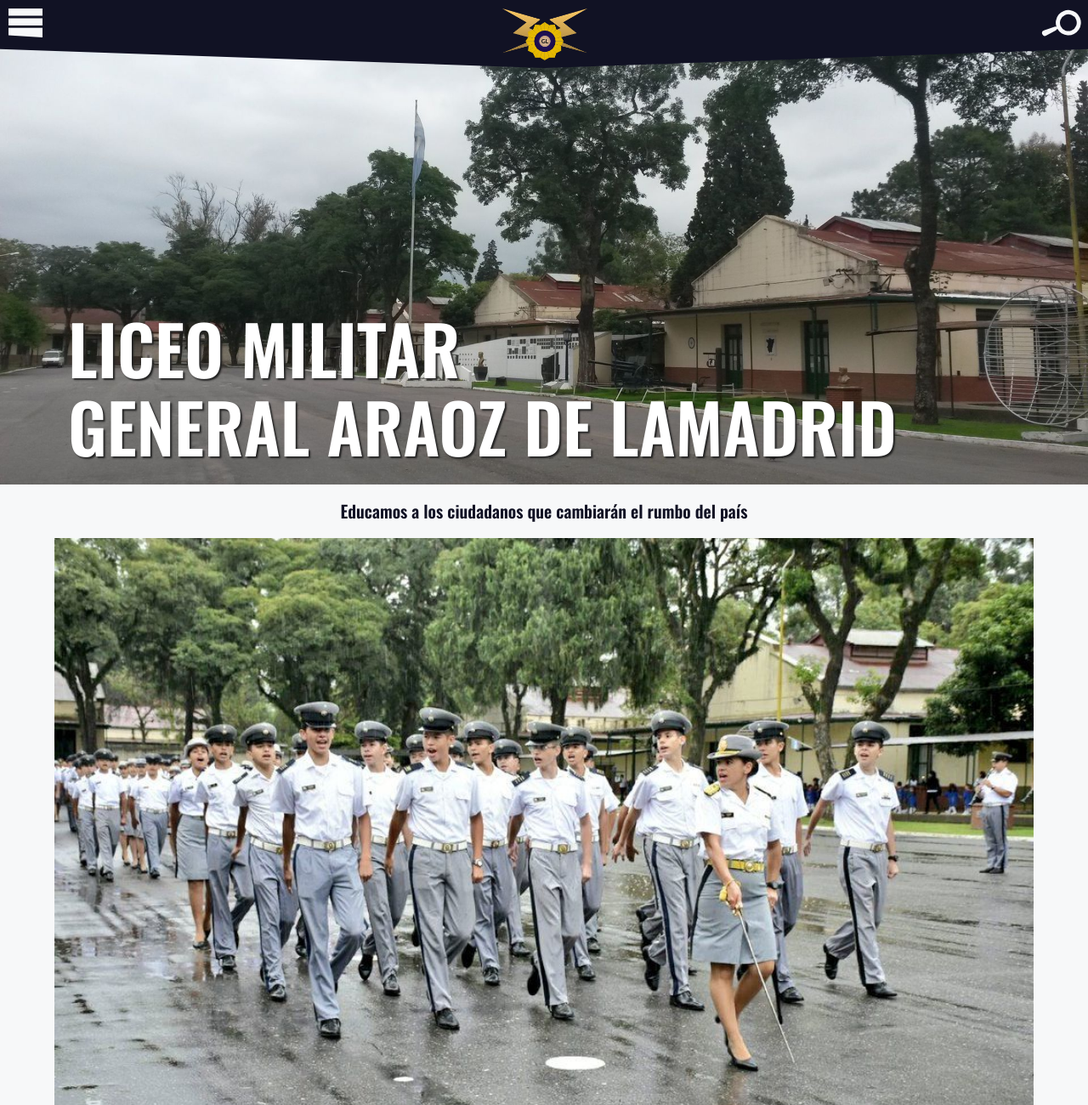
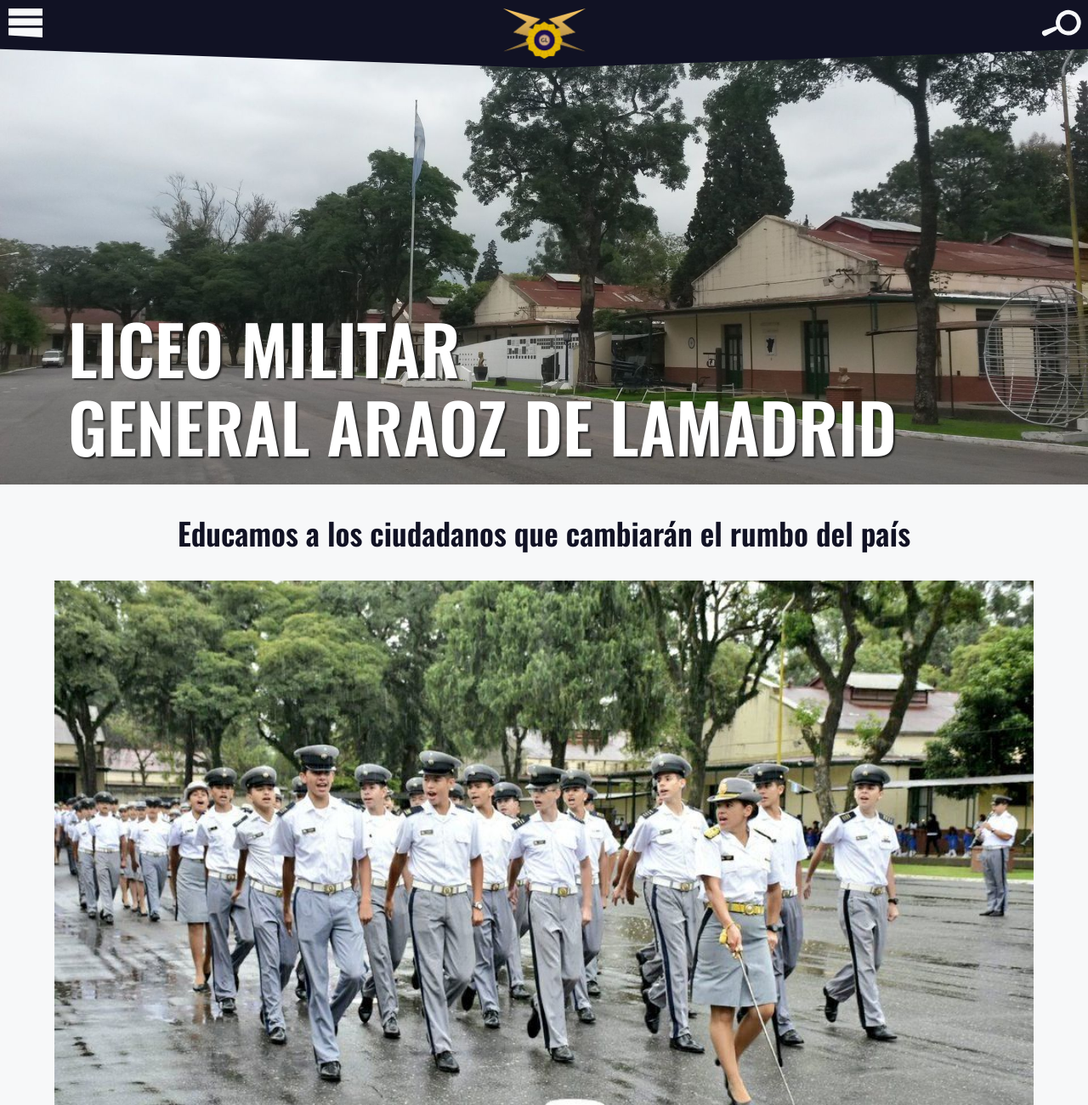
Before and after one commit to facmartoni/liceo_militar, a plain HTML site: page index.html in a window 1280 px wide. Shown: the top 1300 px of the page at 85% size. Drawn offline with nearby package versions, Linux system fonts and the light colour scheme.

Commit message:
Animacion al logo y al hero. Promotion responsive hasta 480px

```diff
--- a/index.html
+++ b/index.html
@@ -177,17 +177,17 @@
             <img class="header_background" src="images/header_background.svg" alt="header_background">
             <div class="menu_container">
                 <figure class="menu">
-                    <img id="menu_button" src="images/menu.svg" alt="menu">
+                    <img class="menu_image" id="menu_button" src="images/menu.svg" alt="menu">
                 </figure>
             </div>
             <div class="logo_container">
                 <figure class="logo">
-                    <img src="images/Liceo_logo.png" alt="logo">
+                    <img class="logo_image" src="images/Liceo_logo.png" alt="logo">
                 </figure>
             </div>
             <div class="search_container">
                 <figure class="search">
-                    <img src="images/search.svg" alt="search">
+                    <img class="search_image" src="images/search.svg" alt="search">
                 </figure>
             </div>
         </header>
--- a/styles/styles.css
+++ b/styles/styles.css
@@ -173,8 +173,13 @@ body.is_active{
     position: absolute;
     z-index: 1;
     top: 70%;
+    opacity: 0;
     margin: 1em 1em;
     font-weight: 900;
+    animation-name: hero_animation;
+    animation-duration: 1.5s;
+    animation-delay: 500ms;
+    animation-fill-mode: forwards;
 }
 
 .hero_image{
@@ -370,6 +375,12 @@ body.is_active{
         top: 65%;
     }
 
+    /* Promotion */
+
+    .promotion{
+        font-size: 22px;
+    }
+
 }
 
 @media screen and (min-width: 480px){
@@ -414,6 +425,12 @@ body.is_active{
         top: 65%;
     }
 
+    /* Promotion */
+
+    .promotion{
+        font-size: 26px;
+    }
+
 }
 
 @media screen and (min-width: 600px){
@@ -448,6 +465,12 @@ body.is_active{
 
     .instagram img, .facebook img{
         width: 30px;
+    }
+
+    /* Promotion */
+
+    .promotion{
+        font-size: 32px;
     }
 
 }
@@ -498,6 +521,12 @@ body.is_active{
 
     .hero h1{
         top: 50%;
+    }
+
+    /* Promotion */
+
+    .promotion{
+        font-size: 36px;
     }
 
     /* Footer */
@@ -623,8 +652,13 @@ body.is_active{
         margin-top: 10px;
     }
 
+    .logo:hover .logo_image{
+        width: 105px;
+    }
+
     .logo img{
-        width: 100px;
+        transition: .3s;
+        width: 97px;
     }
 
     /* Hero */
@@ -638,3 +672,12 @@ body.is_active{
     }
 
 }
+
+@keyframes hero_animation{
+    from{
+        transform: translateY(-.35em)
+    }
+    to{
+        opacity: 1;
+    }
+}
```
Also changed, not shown: inspiration/LAYOUT_IMAGENES.png (added).
